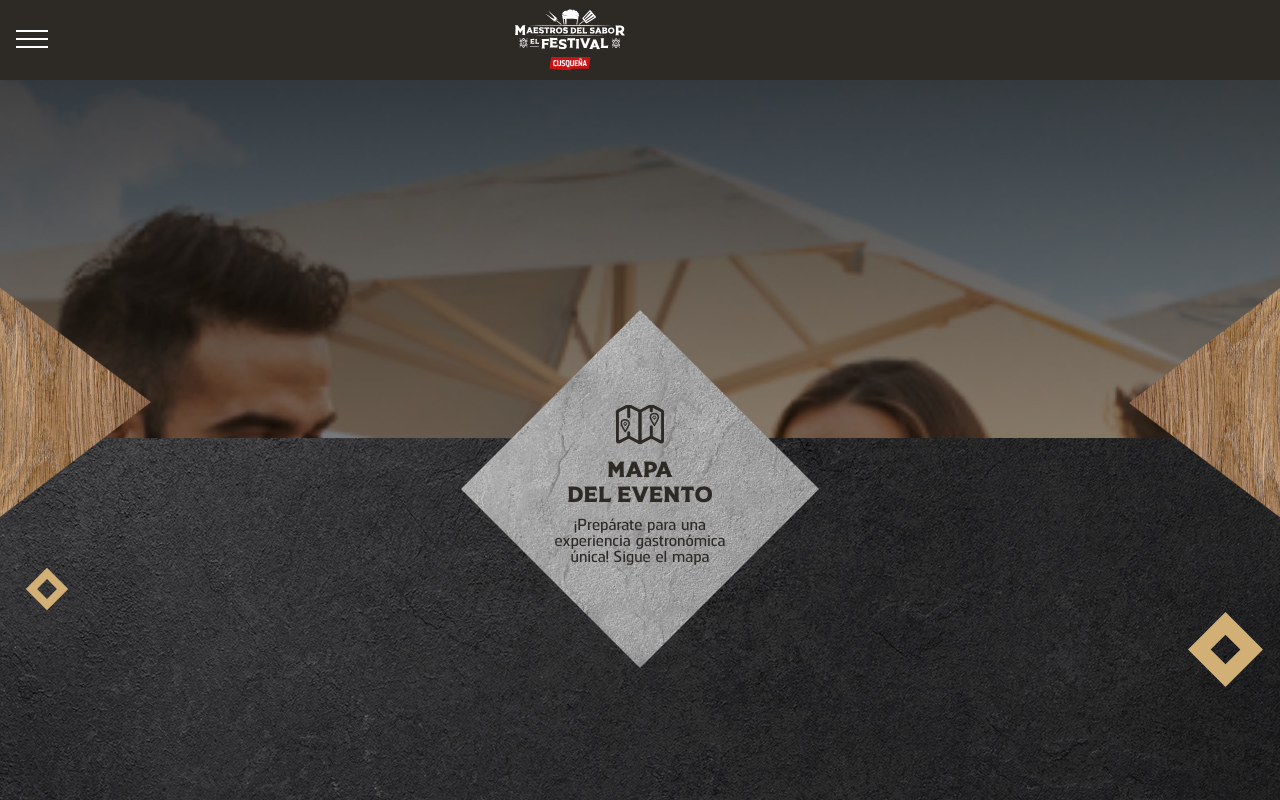
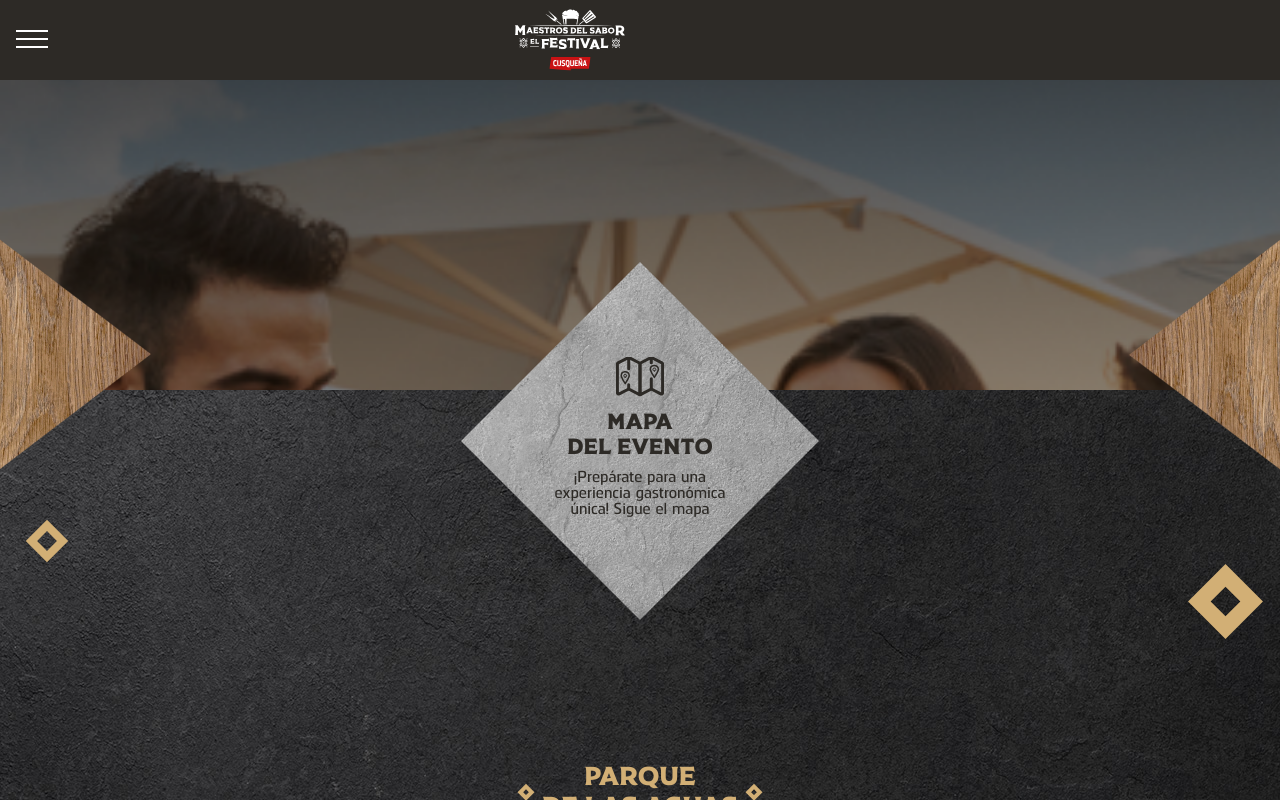
Before and after one commit to kalin79/cusquena, a Next.js app: page /mapa in a window 1280 px wide. Shown: the top 800 px of the page. Built offline with nearby package versions, Linux system fonts and the light colour scheme.

Commit message:
ajuste 2

```diff
--- a/components/home/bannervalid.js
+++ b/components/home/bannervalid.js
@@ -10,9 +10,9 @@ export default function Banner() {
                     <Image  src="/assets/introv3.png" priority={true} className={styles.banner} width="390" height="427" alt='Verificacion de edad' />
                     <Image  src="/assets/triangulo.png" className={styles.triangulo} width="247" height="375" alt='triangulo' />
                     <Image  src="/assets/triangulo.png" className={styles.triangulo2} width="247" height="375" alt='triangulo' />
-                    {/* <div className={styles.boxImgLogo}>
+                    <div className={styles.boxImgLogo}>
                          <Image  src="/assets/logoIntro.svg" width="247" height="375" alt='Maestros del Sabor el Festival' />
-                    </div> */}
+                    </div>
                </div>
           </>
      )
--- a/styles/sass/banner.module.sass
+++ b/styles/sass/banner.module.sass
@@ -18,7 +18,7 @@
         z-index: 3
 .boxBanner, .boxBanner2
     position: relative
-    margin: 3rem 0 0 0
+    margin: 0rem 0 0 0
     .boxImgLogo
         display: flex
         justify-content: center
@@ -61,7 +61,20 @@
         aspect-ratio: 1 / 1
         position: relative
         z-index: 2
-        object-position: 0px -42px
+        object-position: 0px -26px
+        @media screen and (min-width: 360px)
+            object-position: 0px -17px
+        @media screen and (min-width: 375px)
+            object-position: 0px -28px
+        @media screen and (min-width: 390px)
+            object-position: 0px -39px
+        @media screen and (min-width: 412px)
+            object-position: 0px -66px
+            transform: scale(1.05)
+        @media screen and (min-width: 740px)
+            object-position: 0px -38px
+            transform: scale(1)
+
 
 .boxBanner2
     margin: 0rem 0 0 0
```
